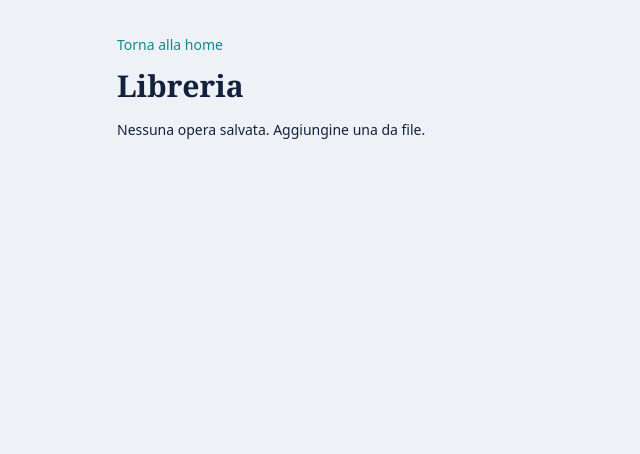
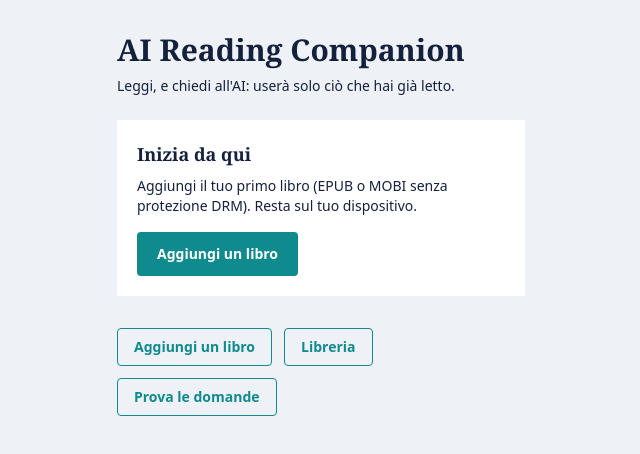
Before and after one commit to kevin-flynn89/ReAIding-Companion, a Next.js app: page / in a window 1280 px wide. Shown: the top 454 px of the page, without its empty margins (319-959 px from the left). Built offline with nearby package versions, Linux system fonts and the light colour scheme.

Commit message:
Refactor Libreria component to Home and enhance UI

```diff
--- a/app/page.tsx
+++ b/app/page.tsx
@@ -1,47 +1,74 @@
 "use client";
 import { useEffect, useState } from "react";
 import Link from "next/link";
-import { listWorks, removeWork, saveWork, type Work } from "@/lib/library";
+import { getLastOpened, listWorks, type Work } from "@/lib/library";
+import Cover from "./copertina";
+import { InstallButton } from "./pwa";
 
-export default function Libreria() {
-  const [works, setWorks] = useState<Work[]>([]);
-  const refresh = () => listWorks().then(setWorks);
-  useEffect(() => { refresh(); }, []);
+export default function Home() {
+  const [works, setWorks] = useState<Work[] | null>(null);
+  const [last, setLast] = useState<string | null>(null);
 
-  async function setCurrent(w: Work, n: number) { await saveWork({ ...w, current: n }); refresh(); }
-  async function elimina(w: Work) {
-    if (window.confirm(`Eliminare "${w.title}" dalla libreria?`)) { await removeWork(w.id); refresh(); }
-  }
+  useEffect(() => { listWorks().then(setWorks); getLastOpened().then(setLast); }, []);
+
+  const cont = works?.find((w) => w.id === last) ?? works?.[0];
+  const others = (works || []).filter((w) => w.id !== cont?.id).slice(0, 6);
 
   return (
     <main>
-      <Link href="/" className="text-sm text-segnalibro">Torna alla home</Link>
-      <h1 className="mt-3 text-3xl font-bold">Libreria</h1>
-      {works.length === 0 && <p className="mt-4 text-sm">Nessuna opera salvata. Aggiungine una da file.</p>}
-      <ul className="mt-4 space-y-4">
-        {works.map((w) => (
-          <li key={w.id} className="bg-white p-4">
-            <h2 className="text-lg font-bold">{w.title}</h2>
-            <p className="text-sm">{w.author || "Autore non indicato"} · {w.chapters.length} capitoli</p>
-            <p className="mt-2 text-xs">Sei al capitolo {w.current} di {w.chapters.length}</p>
-            <div className="mt-3 flex flex-wrap items-center gap-3">
-              <Link href={`/lettore?id=${w.id}`} className="rounded bg-segnalibro px-4 py-2 text-sm font-semibold text-white">
-                {w.current > 1 ? "Continua a leggere" : "Inizia a leggere"}
-              </Link>
-              <label className="text-xs">Vai al capitolo
-                <select value={w.current} onChange={(e) => setCurrent(w, Number(e.target.value))} className="ml-2 border p-1">
-                  {w.chapters.map((c) => <option key={c.n} value={c.n}>{c.n}</option>)}
-                </select>
-              </label>
+      <h1 className="text-3xl font-bold">AI Reading Companion</h1>
+      <p className="mt-2 text-sm">Leggi, e chiedi all'AI: userà solo ciò che hai già letto.</p>
+
+      {works === null && <p className="mt-6 text-sm">Caricamento...</p>}
+
+      {works !== null && !cont && (
+        <section className="mt-6 bg-white p-5">
+          <h2 className="text-lg font-bold">Inizia da qui</h2>
+          <p className="mt-2 text-sm">Aggiungi il tuo primo libro (EPUB o MOBI senza protezione DRM). Resta sul tuo dispositivo.</p>
+          <Link href="/aggiungi-file" className="mt-4 inline-block rounded bg-segnalibro px-5 py-3 text-sm font-semibold text-white">Aggiungi un libro</Link>
+        </section>
+      )}
+
+      {cont && (
+        <section className="mt-6 bg-white p-4">
+          <h2 className="text-sm font-semibold uppercase tracking-wide">Continua a leggere</h2>
+          <div className="mt-3 flex gap-4">
+            <Cover work={cont} className="h-36 w-24 shrink-0 rounded" />
+            <div className="min-w-0">
+              <p className="text-lg font-bold leading-snug">{cont.title}</p>
+              <p className="text-xs">{cont.author || "Autore non indicato"}</p>
+              <p className="mt-3 text-xs">Capitolo {cont.current} di {cont.chapters.length}</p>
+              <div className="mt-1 h-2 w-full rounded bg-carta" role="progressbar" aria-valuenow={cont.current} aria-valuemin={1} aria-valuemax={cont.chapters.length}>
+                <div className="h-2 rounded bg-segnalibro" style={{ width: `${Math.round((cont.current / cont.chapters.length) * 100)}%` }} />
+              </div>
+              <Link href={`/lettore?id=${cont.id}`} className="mt-4 inline-block rounded bg-segnalibro px-4 py-2 text-sm font-semibold text-white">Continua</Link>
             </div>
-            <p className="mt-2 text-xs">
-              Spoiler Shield: l'AI può usare {w.chapters.filter((c) => c.n <= w.current).length} capitoli
-              e ne tiene nascosti {w.chapters.filter((c) => c.n > w.current).length}.
-            </p>
-            <button onClick={() => elimina(w)} className="mt-3 text-xs text-red-600">Elimina</button>
-          </li>
-        ))}
-      </ul>
+          </div>
+        </section>
+      )}
+
+      {others.length > 0 && (
+        <section className="mt-6">
+          <h2 className="text-sm font-semibold uppercase tracking-wide">Altri libri</h2>
+          <ul className="mt-3 flex gap-3 overflow-x-auto pb-2">
+            {others.map((w) => (
+              <li key={w.id} className="w-24 shrink-0">
+                <Link href={`/lettore?id=${w.id}`}>
+                  <Cover work={w} className="h-36 w-24 rounded" />
+                  <p className="mt-1 line-clamp-2 text-xs">{w.title}</p>
+                </Link>
+              </li>
+            ))}
+          </ul>
+        </section>
+      )}
+
+      <div className="mt-8 flex flex-wrap gap-3">
+        <Link href="/aggiungi-file" className="rounded border border-segnalibro px-4 py-2 text-sm font-semibold text-segnalibro">Aggiungi un libro</Link>
+        <Link href="/libreria" className="rounded border border-segnalibro px-4 py-2 text-sm font-semibold text-segnalibro">Libreria</Link>
+        <Link href="/domande" className="rounded border border-segnalibro px-4 py-2 text-sm font-semibold text-segnalibro">Prova le domande</Link>
+      </div>
+      <InstallButton />
     </main>
   );
 }
```
